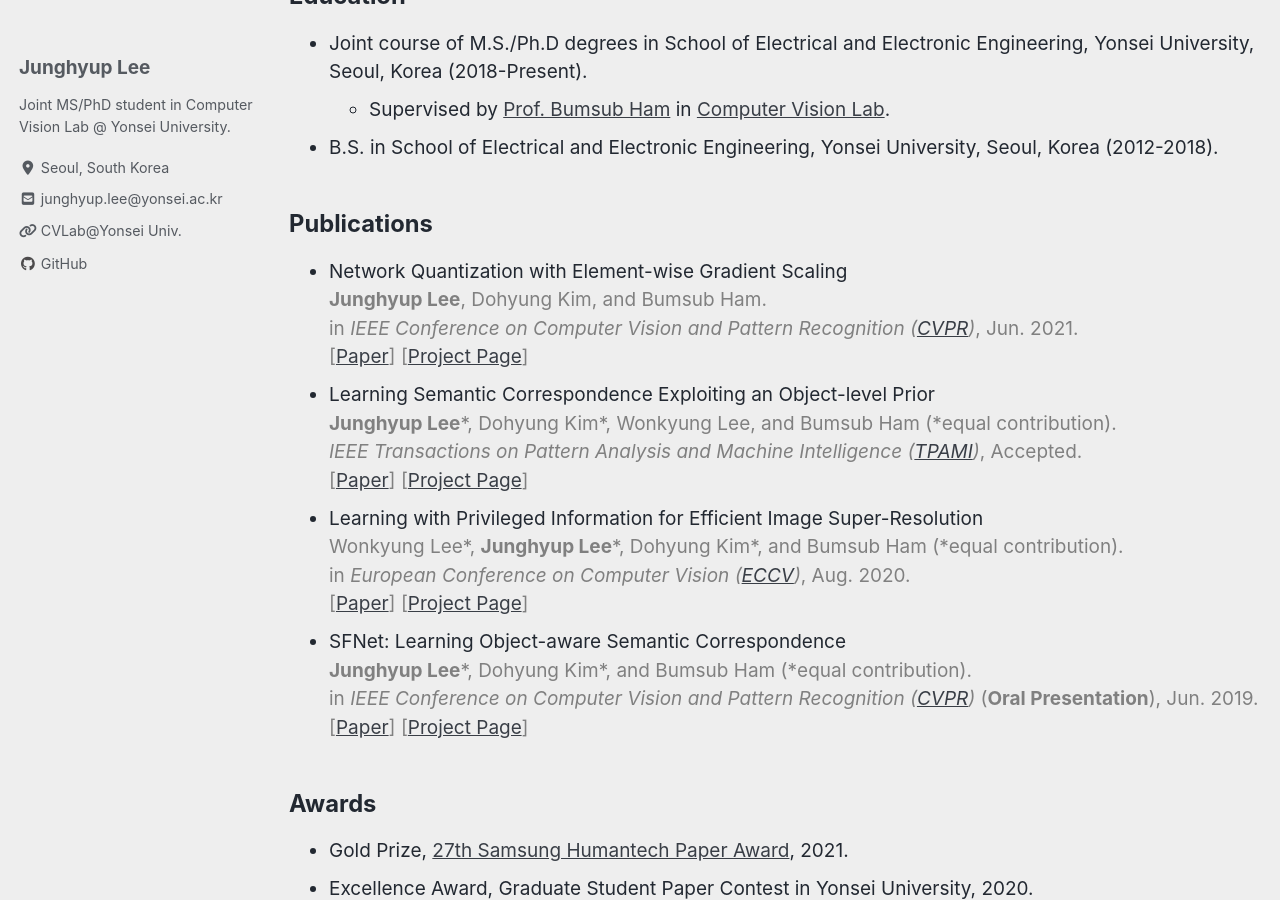
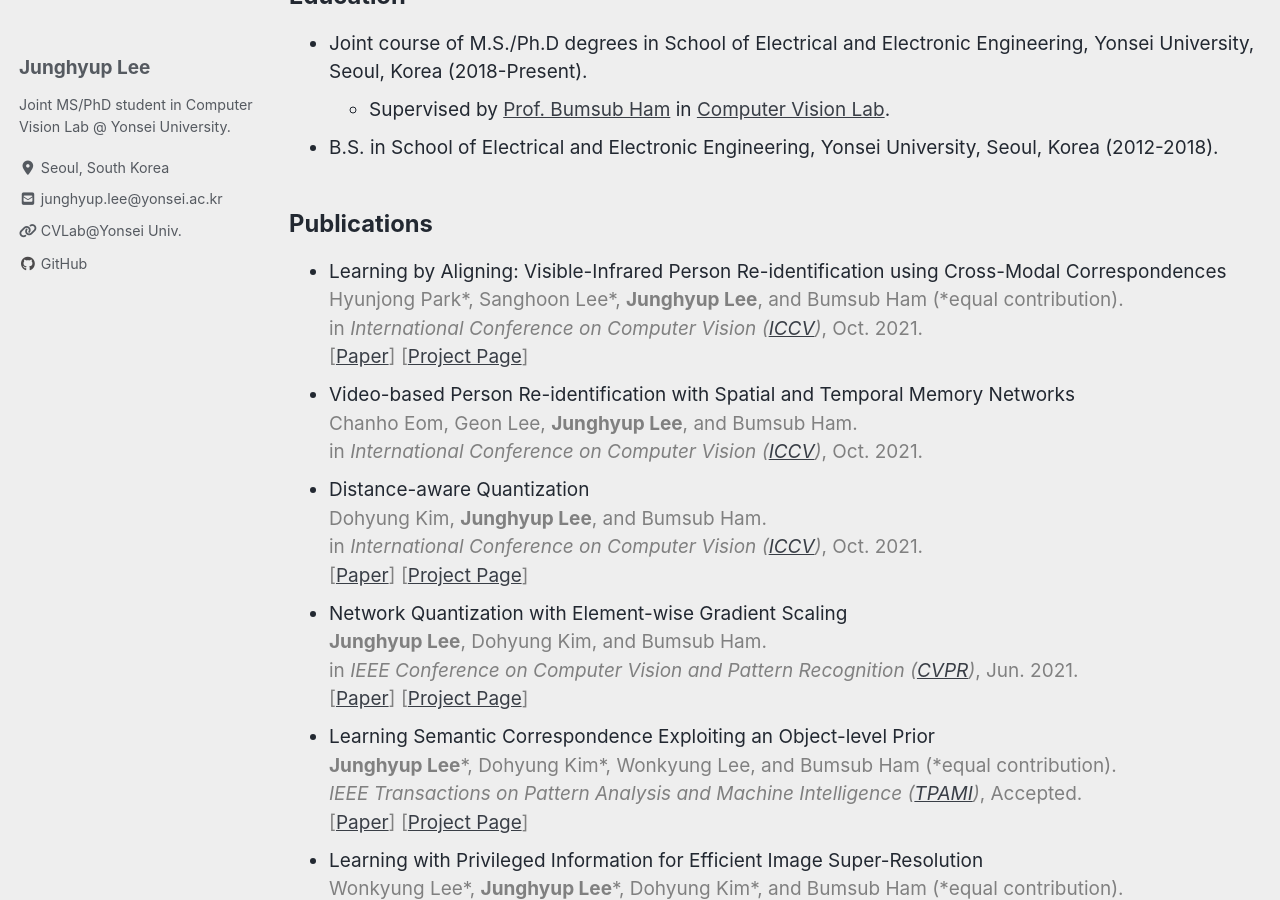
Before and after one commit to junghyup-lee/junghyup-lee.github.io, a Jekyll site: the page built from index.md, in a window 1280 px wide and 900 px high, scrolled down 376 px. Built offline with Jekyll 4.4.1, drawn with Linux system fonts in a browser that asks for light colours; cached includes are drawn as plain includes; nearby versions of some CDN libraries.

Commit message:
update iccv

```diff
--- a/index.md
+++ b/index.md
@@ -14,6 +14,24 @@ author_profile: true
 - B.S. in School of Electrical and Electronic Engineering, Yonsei University, Seoul, Korea (2012-2018).
 
 ## Publications
+- Learning by Aligning: Visible-Infrared Person Re-identification using Cross-Modal Correspondences<br/>
+  <span style="color:gray"> Hyunjong Park\*, Sanghoon Lee\*, <b>Junghyup Lee</b>, and Bumsub Ham (\*equal contribution). </span> <br/>
+  <span style="color:gray"> in <i>International Conference on Computer Vision (<a href="http://iccv2021.thecvf.com/home">ICCV</a>)</i>, Oct. 2021. </span> <br/>
+  <span style="color:gray">
+    [<a href="https://arxiv.org/abs/2108.07422">Paper</a>]
+    [<a href="https://cvlab.yonsei.ac.kr/projects/LbA/">Project Page</a>]
+- Video-based Person Re-identification with Spatial and Temporal Memory Networks<br/>
+  <span style="color:gray"> Chanho Eom, Geon Lee, <b>Junghyup Lee</b>, and Bumsub Ham. </span> <br/>
+  <span style="color:gray"> in <i>International Conference on Computer Vision (<a href="http://iccv2021.thecvf.com/home">ICCV</a>)</i>, Oct. 2021. </span> <br/>
+  <!-- <span style="color:gray">
+    [<a href="">Paper</a>]
+    [<a href="">Project Page</a>] -->
+- Distance-aware Quantization<br/>
+  <span style="color:gray"> Dohyung Kim, <b>Junghyup Lee</b>, and Bumsub Ham. </span> <br/>
+  <span style="color:gray"> in <i>International Conference on Computer Vision (<a href="http://iccv2021.thecvf.com/home">ICCV</a>)</i>, Oct. 2021. </span> <br/>
+  <span style="color:gray">
+    [<a href="https://arxiv.org/abs/2108.06983">Paper</a>]
+    [<a href="https://cvlab.yonsei.ac.kr/projects/DAQ/">Project Page</a>]
 - Network Quantization with Element-wise Gradient Scaling<br/>
   <span style="color:gray"> <b>Junghyup Lee</b>, Dohyung Kim, and Bumsub Ham. </span> <br/>
   <span style="color:gray"> in <i>IEEE Conference on Computer Vision and Pattern Recognition (<a href="http://cvpr2021.thecvf.com/">CVPR</a>)</i>, Jun. 2021. </span> <br/>
```
